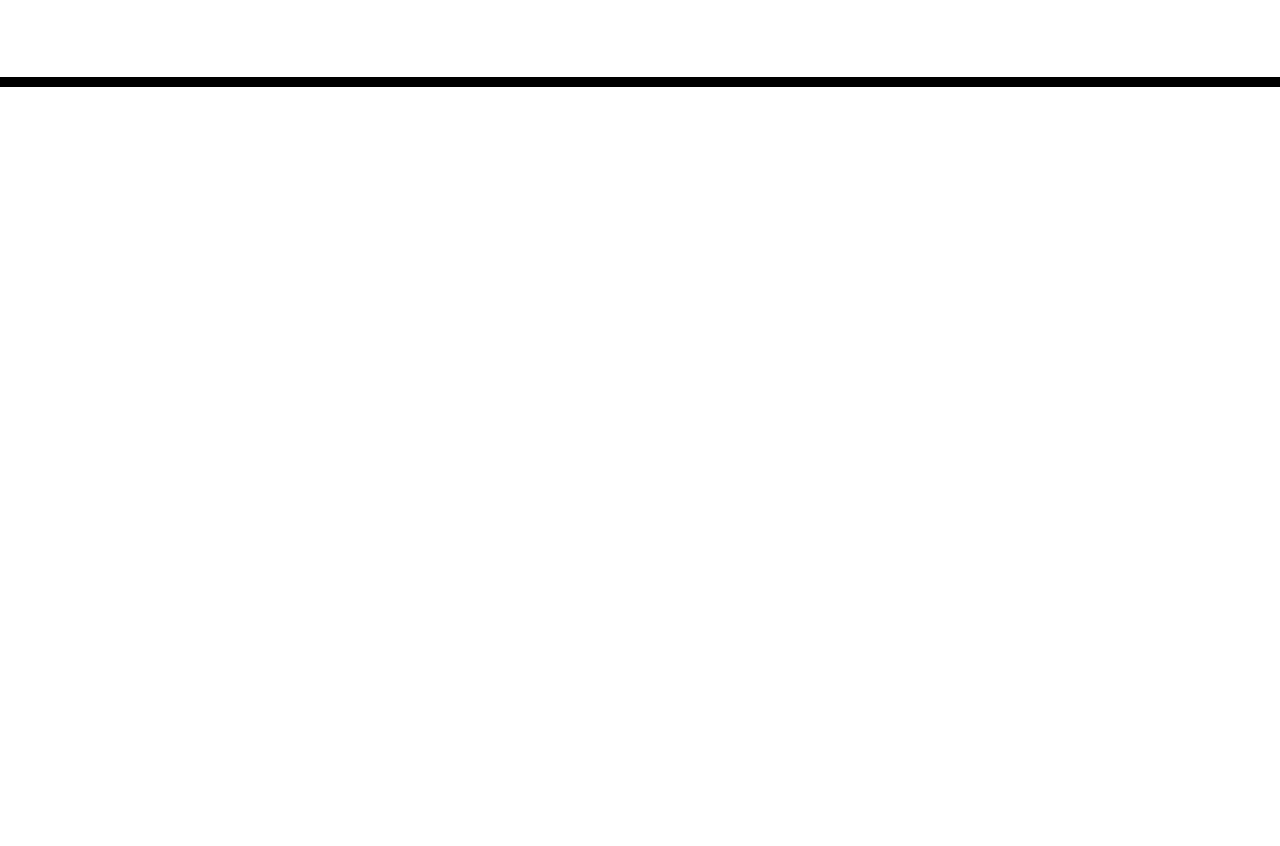
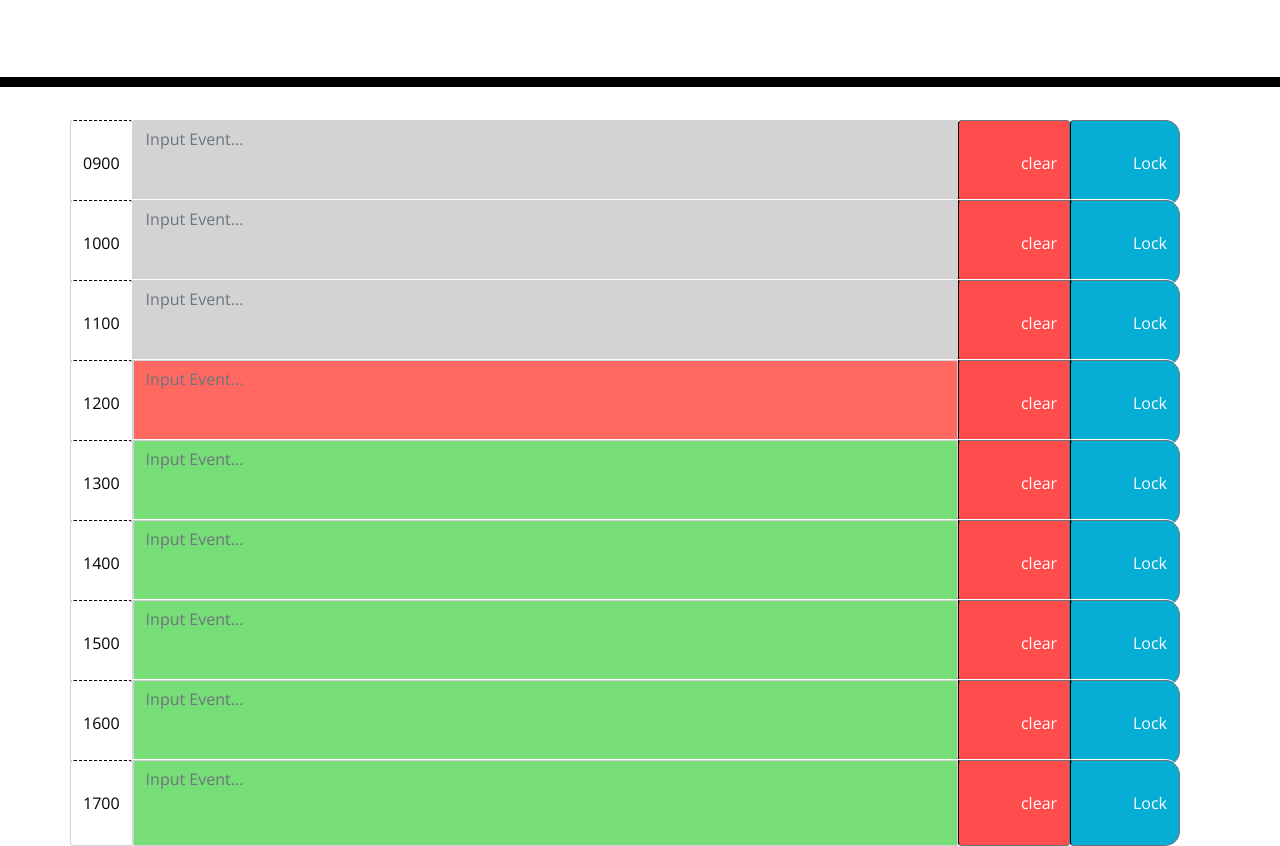
Before and after one commit to zaydnubani/Event-Planner, a plain HTML site: page Develop/index.html in a window 1280 px wide. Shown: the part 181-1027 px from the top of the page. Before the commit the page ends 800 px from the top, so only its background shows below. Drawn offline with nearby package versions, Linux system fonts and the light colour scheme.

Commit message:
full project

```diff
--- a/Develop/index.html
+++ b/Develop/index.html
@@ -30,9 +30,136 @@
     </header>
     <div class="container">
       <!-- Timeblocks go here -->
+
+      <!-- 0900 -->
+      <section >
+        <div class="input-group row time-block">
+          <span class="input-group-text hour" id="time0900">0900</span>
+          <textarea class="form-control textarea past" id="event0900" aria-label="With textarea" placeholder="Input Event..."></textarea>
+          <button class="btn btn-outline-secondary clearBtn" type="button" id="clearButton0900">
+            clear
+          </button>
+          <button class="btn btn-outline-secondary saveBtn" type="button" id="lockButton0900">
+            Lock
+          </button>
+        </div>
+      </section>
+
+      <!-- 1000 -->
+      <section>
+        <div class="input-group row time-block">
+          <span class="input-group-text hour" id="time1000">1000</span>
+          <textarea class="form-control textarea past" id="event1000" aria-label="With textarea" placeholder="Input Event..."></textarea>
+          <button class="btn btn-outline-secondary clearBtn" type="button" id="clearButton1000">
+            clear
+          </button>
+          <button class="btn btn-outline-secondary saveBtn" type="button" id="lockButton1000">
+            Lock
+          </button>
+        </div>
+      </section>
+
+      <!-- 1100 -->
+      <section>
+        <div class="input-group row time-block">
+          <span class="input-group-text hour" id="time1100">1100</span>
+          <textarea class="form-control textarea past" id="event1100" aria-label="With textarea" placeholder="Input Event..."></textarea>
+          <button class="btn btn-outline-secondary clearBtn" type="button" id="clearButton1100">
+            clear
+          </button>
+          <button class="btn btn-outline-secondary saveBtn" type="button" id="lockButton1100">
+            Lock
+          </button>
+        </div>
+      </section>
+
+      <!-- 1200 -->
+      <section>
+        <div class="input-group row time-block">
+          <span class="input-group-text hour" id="time1200">1200</span>
+          <textarea class="form-control textarea present" id="event1200" aria-label="With textarea" placeholder="Input Event..."></textarea>
+          <button class="btn btn-outline-secondary clearBtn" type="button" id="clearButton1200">
+            clear
+          </button>
+          <button class="btn btn-outline-secondary saveBtn" type="button" id="lockButton1200">
+            Lock
+          </button>
+        </div>
+      </section>
+
+      <!-- 1300 -->
+      <section>
+        <div class="input-group row time-block">
+          <span class="input-group-text hour" id="time1300">1300</span>
+          <textarea class="form-control textarea future" id="event1300" aria-label="With textarea" placeholder="Input Event..."></textarea>
+          <button class="btn btn-outline-secondary clearBtn" type="button" id="clearButton1300">
+            clear
+          </button>
+          <button class="btn btn-outline-secondary saveBtn" type="button" id="lockButton1300">
+            Lock
+          </button>
+        </div>
+      </section>
+
+       <!-- 1400 -->
+       <section>
+        <div class="input-group row time-block">
+          <span class="input-group-text hour" id="time1400">1400</span>
+          <textarea class="form-control textarea future" id="event1400" aria-label="With textarea" placeholder="Input Event..."></textarea>
+          <button class="btn btn-outline-secondary clearBtn" type="button" id="clearButton1400">
+            clear
+          </button>
+          <button class="btn btn-outline-secondary saveBtn" type="button" id="lockButton1400">
+            Lock
+          </button>
+        </div>
+      </section>
+
+      <!-- 1500 -->
+      <section>
+        <div class="input-group row time-block">
+          <span class="input-group-text hour" id="time1500">1500</span>
+          <textarea class="form-control textarea future" id="event1500" aria-label="With textarea" placeholder="Input Event..."></textarea>
+          <button class="btn btn-outline-secondary clearBtn" type="button" id="clearButton1500">
+            clear
+          </button>
+          <button class="btn btn-outline-secondary saveBtn" type="button" id="lockButton1500">
+            Lock
+          </button>
+        </div>
+      </section>
+
+      <!-- 1600 -->
+      <section>
+        <div class="input-group row time-block">
+          <span class="input-group-text hour" id="time1600">1600</span>
+          <textarea class="form-control textarea future" id="event1600" aria-label="With textarea" placeholder="Input Event..."></textarea>
+          <button class="btn btn-outline-secondary clearBtn" type="button" id="clearButton1600">
+            clear
+          </button>
+          <button class="btn btn-outline-secondary saveBtn" type="button" id="lockButton1600">
+            Lock
+          </button>
+        </div>
+      </section>
+
+       <!-- 1700 -->
+       <section>
+        <div class="input-group row time-block">
+          <span class="input-group-text hour" id="time1700">1700</span>
+          <textarea class="form-control textarea future" id="event1700" aria-label="With textarea" placeholder="Input Event..."></textarea>
+          <button class="btn btn-outline-secondary clearBtn" type="button" id="clearButton1700">
+            clear
+          </button>
+          <button class="btn btn-outline-secondary saveBtn" type="button" id="lockButton1700">
+            Lock
+          </button>
+        </div>
+      </section>
+
     </div>
-
     <script src="https://cdnjs.cloudflare.com/ajax/libs/jquery/3.2.1/jquery.min.js"></script>
     <script src="https://cdnjs.cloudflare.com/ajax/libs/moment.js/2.24.0/moment.min.js"></script>
+    <script src="./script.js"></script>
   </body>
 </html>
--- a/Develop/style.css
+++ b/Develop/style.css
@@ -57,6 +57,17 @@ textarea {
   color: white;
 }
 
+.clearBtn {
+  border-left: 1px solid black;
+  background-color: #ff4d4d;
+  color: white;
+}
+
+.clearBtn i:hover {
+  font-size: 20px;
+  transition: all 0.3s ease-in-out;
+}
+
 .saveBtn {
   border-left: 1px solid black;
   border-top-right-radius: 15px;
```
